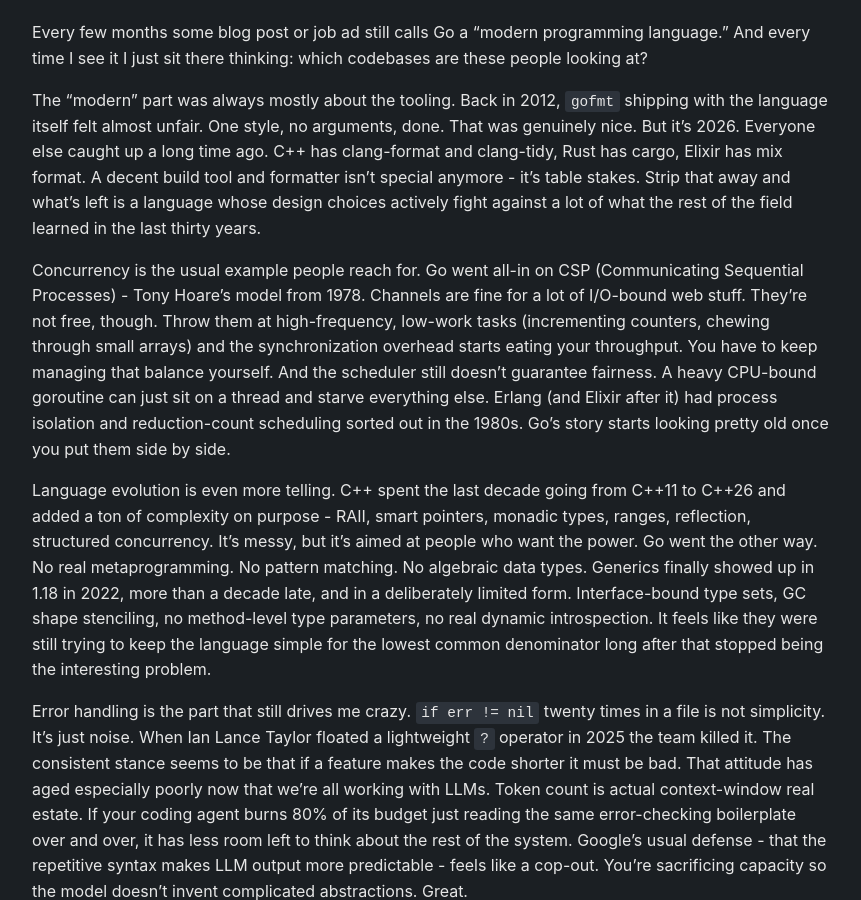
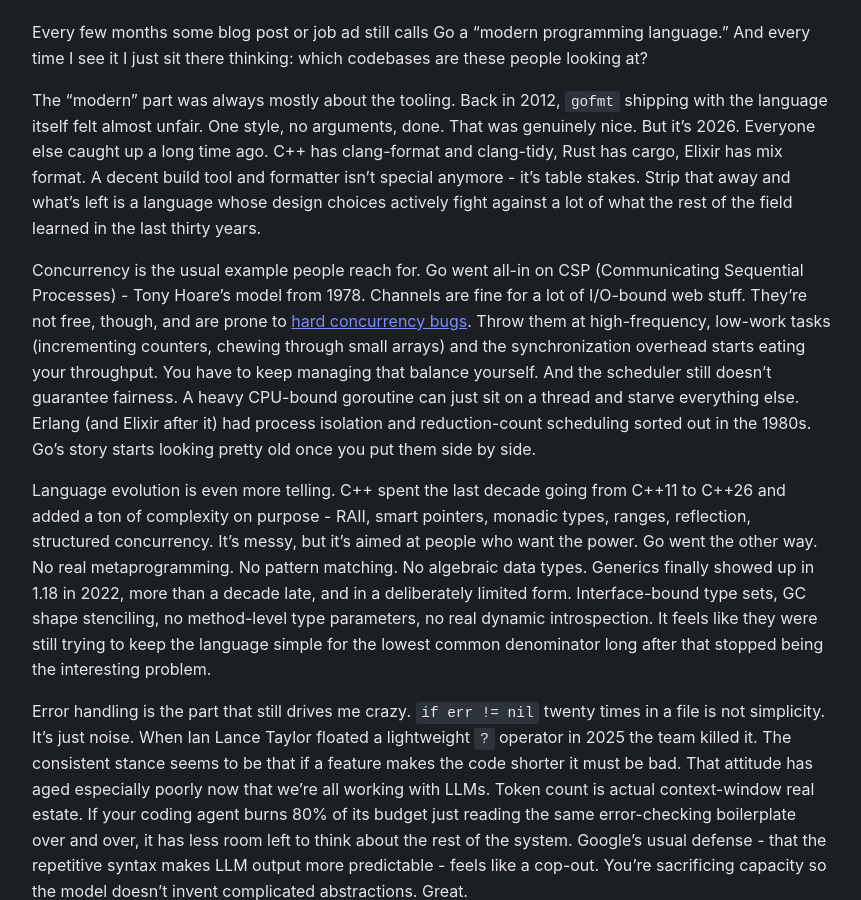
Before and after one commit to saleyn/saleyn.github.io, a Jekyll site: the page built from _posts/2026-08-30-go-modern-misnomer.md, in a window 1280 px wide and 900 px high, scrolled down 679 px. Shown: the whole window, without its empty margins (208-1069 px from the left). Built offline with Jekyll 4.4.1, drawn with Linux system fonts in a browser that asks for light colours.

Commit message:
Add link

```diff
--- a/_posts/2026-08-30-go-modern-misnomer.md
+++ b/_posts/2026-08-30-go-modern-misnomer.md
@@ -10,7 +10,7 @@
 
 The "modern" part was always mostly about the tooling. Back in 2012, `gofmt` shipping with the language itself felt almost unfair. One style, no arguments, done. That was genuinely nice. But it's 2026. Everyone else caught up a long time ago. C++ has clang-format and clang-tidy, Rust has cargo, Elixir has mix format. A decent build tool and formatter isn't special anymore - it's table stakes. Strip that away and what's left is a language whose design choices actively fight against a lot of what the rest of the field learned in the last thirty years.
 
-Concurrency is the usual example people reach for. Go went all-in on CSP (Communicating Sequential Processes) - Tony Hoare's model from 1978. Channels are fine for a lot of I/O-bound web stuff. They're not free, though. Throw them at high-frequency, low-work tasks (incrementing counters, chewing through small arrays) and the synchronization overhead starts eating your throughput. You have to keep managing that balance yourself. And the scheduler still doesn't guarantee fairness. A heavy CPU-bound goroutine can just sit on a thread and starve everything else. Erlang (and Elixir after it) had process isolation and reduction-count scheduling sorted out in the 1980s. Go's story starts looking pretty old once you put them side by side.
+Concurrency is the usual example people reach for. Go went all-in on CSP (Communicating Sequential Processes) - Tony Hoare's model from 1978. Channels are fine for a lot of I/O-bound web stuff. They're not free, though, and are prone to [hard concurrency bugs](https://songlh.github.io/paper/go-study.pdf). Throw them at high-frequency, low-work tasks (incrementing counters, chewing through small arrays) and the synchronization overhead starts eating your throughput. You have to keep managing that balance yourself. And the scheduler still doesn't guarantee fairness. A heavy CPU-bound goroutine can just sit on a thread and starve everything else. Erlang (and Elixir after it) had process isolation and reduction-count scheduling sorted out in the 1980s. Go's story starts looking pretty old once you put them side by side.
 
 Language evolution is even more telling. C++ spent the last decade going from C++11 to C++26 and added a ton of complexity on purpose - RAII, smart pointers, monadic types, ranges, reflection, structured concurrency. It's messy, but it's aimed at people who want the power. Go went the other way. No real metaprogramming. No pattern matching. No algebraic data types. Generics finally showed up in 1.18 in 2022, more than a decade late, and in a deliberately limited form. Interface-bound type sets, GC shape stenciling, no method-level type parameters, no real dynamic introspection. It feels like they were still trying to keep the language simple for the lowest common denominator long after that stopped being the interesting problem.
 
```
